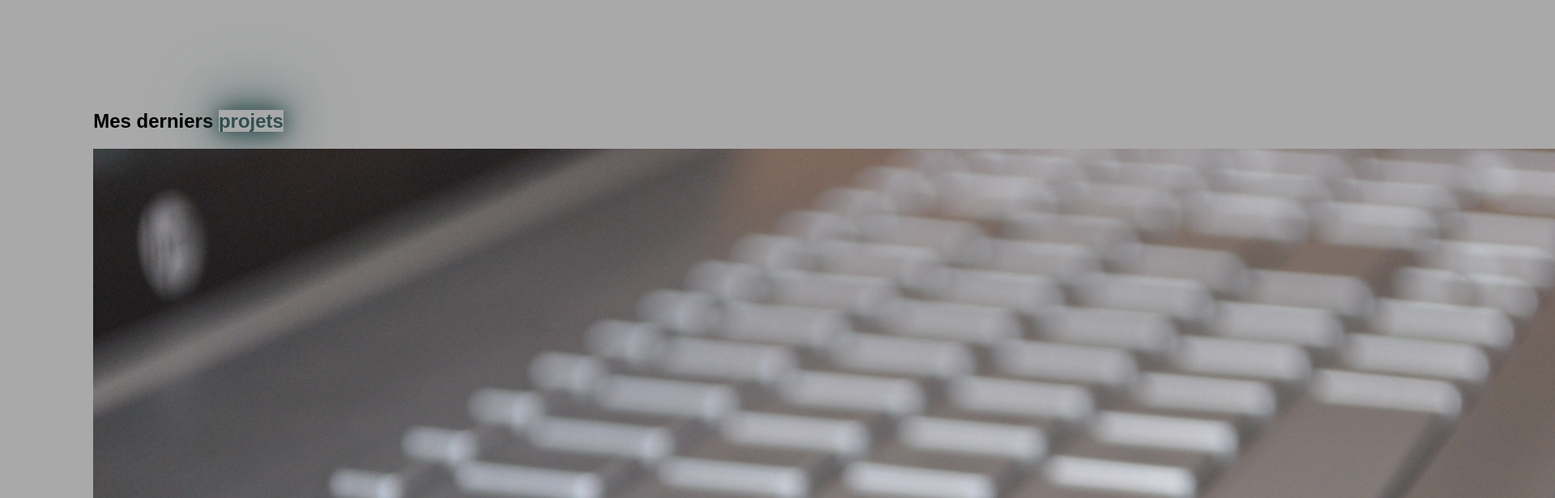
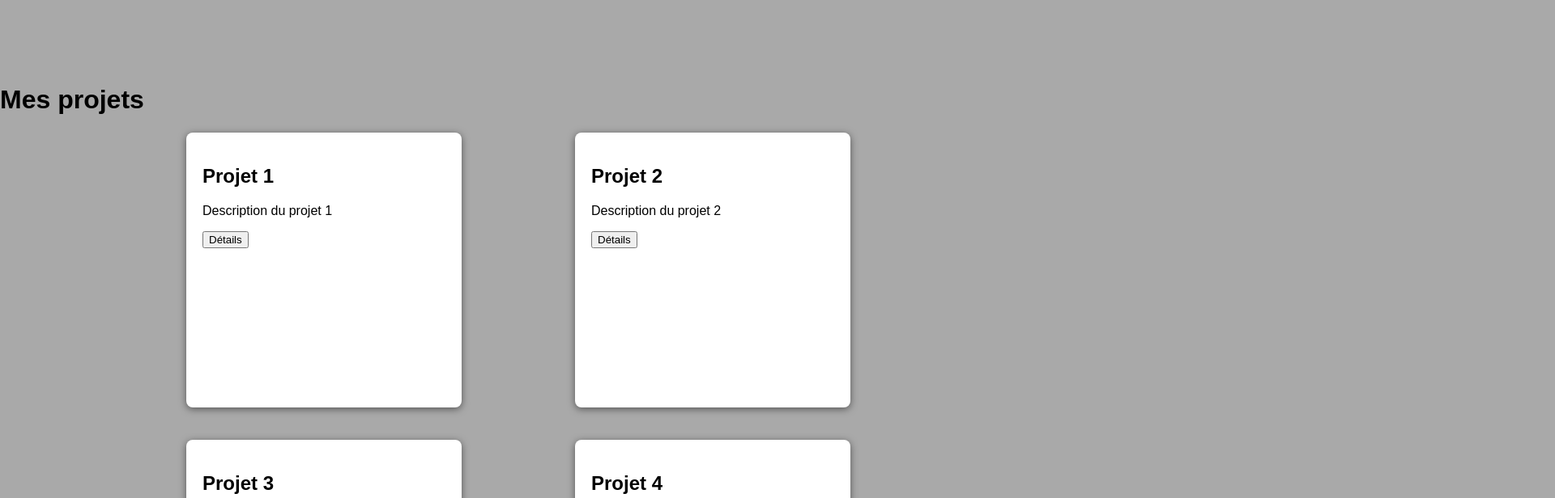
Before and after one commit to Deodatweb/projet-dev-D5, a Vue app: page / in a window 1280 px wide. Shown: the part 780-1396 px from the top of the page at 81% size, 1920 px wide, since content can reach past the window. Built offline with nearby package versions, Linux system fonts and the light colour scheme.

Commit message:
Création de la page des créations

```diff
--- a/src/assets/style.css
+++ b/src/assets/style.css
@@ -1,6 +1,5 @@
 :root {
   --bg-color: #a9a9a9;
-  --snd-bg-color: #dcdcdc;
   --text-color: #fff;
   --main-color: #2f4f4f;
 }
--- /dev/null
+++ b/src/components/ModalCreations.vue
@@ -0,0 +1,59 @@
+<template>
+    <div v-if="isOpen" class="modal-overlay" @click="close">
+        <div class="modal-content" @click.stop>
+            <button class="close-btn" @click="close">X</button>
+            <slot></slot>
+        </div>
+    </div>
+</template>
+
+<script>
+    export default {
+        props: {
+            isOpen: {
+                type: Boolean,
+                required: true
+            }
+        },
+        methods: {
+            close() {
+                this.$emit('close');
+            }
+        }
+    };
+</script>
+
+<style scoped>
+    .modal-overlay {
+        position: fixed;
+        top: 0;
+        left: 0;
+        width: 100vw;
+        height: 100vh;
+        background: rgba(0,0,0,0.5);
+        display: flex;
+        justify-content: center;
+        align-items: center;
+        z-index: 1000;
+    }
+
+    .modal-content {
+        background: #fff;
+        padding: 20px;
+        border-radius: 8px;
+        width: 90%;
+        max-width: 500px;
+        height: 60%;
+        position: relative;
+    }
+
+    .close-btn {
+        position: absolute;
+        top: 10px;
+        right: 10px;
+        background: none;
+        border: none;
+        font-size: 20px;
+        cursor: pointer;
+    }
+</style>
--- /dev/null
+++ b/src/components/ProjetsCreations.vue
@@ -0,0 +1,68 @@
+<template>
+  <div id="projet">
+      <h1>Mes projets</h1>
+      <div class="projects">
+          <div v-for="project in projects" :key="project.id" class="project-card">
+              <h2>{{ project.name }}</h2>
+              <p>{{ project.description }}</p>
+              <button @click="openModal(project)">Détails</button>
+          </div>
+      </div>
+
+      <!-- Modal pour afficher les détails du projet -->
+      <ModalCreations :isOpen="isModalOpen" @close="isModalOpen = false">
+          <h2>{{ selectedProject?.name }}</h2>
+          <p>{{ selectedProject?.description }}</p>
+          <a :href="selectedProject?.link" target="_blank">Voir le projet</a>
+      </ModalCreations>
+  </div>
+</template>
+
+<script>
+import ModalCreations from '@/components/ModalCreations.vue';
+
+  export default {
+      components: {
+          ModalCreations,
+      },
+      data() {
+          return {
+              isModalOpen: false,
+              selectedProject: null,
+              projects: [
+                  { id: 1, name: "Projet 1", description: "Description du projet 1", link: "#"},
+                  { id: 2, name: "Projet 2", description: "Description du projet 2", link: "#"},
+                  { id: 3, name: "Projet 3", description: "Description du projet 3", link: "#"},
+                  { id: 4, name: "Projet 4", description: "Description du projet 4", link: "#"},
+                  { id: 4, name: "Projet 5", description: "Description du projet 5", link: "#"},
+                  { id: 4, name: "Projet 6", description: "Description du projet 6", link: "#"}
+              ],
+          };
+      },
+      methods: {
+          openModal(project) {
+              this.selectedProject = project;
+              this.isModalOpen = true;
+          }
+      }
+  };
+</script>
+
+<style scoped>
+.projects {
+  display: flex;
+  flex-wrap: wrap;
+  gap: 40px;
+  justify-content: center;
+}
+
+.project-card {
+  background: #fff;
+  padding: 20px;
+  margin: 0 50px;
+  border-radius: 8px;
+  box-shadow: 0 2px 10px rgba(0,0,0,0.5);
+  width: 300px;
+  height: 300px;
+}
+</style>
--- a/src/components/TypedText.vue
+++ b/src/components/TypedText.vue
@@ -16,7 +16,7 @@ export default {
 
     onMounted(() => {
       const options = {
-        strings: ['Développeur web junior', 'Web Designer', 'Photographe'],
+        strings: ['Développeur web junior', 'Photographe', 'Requetteur SQL', 'Programmeur VBA'],
         typeSpeed: 70,
         backSpeed: 70,
         backDelay: 1000,
--- a/src/views/HomeView.vue
+++ b/src/views/HomeView.vue
@@ -5,80 +5,22 @@
             <h3>Hello, je m'appelle</h3>
             <h1>Frédéric D.</h1>
             <TypedText />
-            <p>Passionné d'informatique et notamment par la création de sites web, je me suis inscrit au CEF pour obtenir une certification de développeur web.</p>
+            <p>Passionné d'informatique et notamment par la création de sites internet, je travaille tous les week-end afin d'obtenir une certification de développeur web par le biais du CEF.</p>
         </div>
         <div class="home-img">
             <img src="../icons/clavier_gris.jpg" alt="Photo d'un clavier d'ordinateur gris">
         </div>
     </section>
 
-    <!-- PORTFOLIO SECTION DESIGN -->
-    <section class="projet" id="projet">
-        <h2 class="heading">Mes derniers <span>projets</span></h2>
-        <div class="portfolio-container">
-            <div class="portfolio-box">
-                <img src="../icons/clavier_gris.jpg" alt="">
-                <div class="portfolio-layer">
-                    <h4>Web Design</h4>
-                    <p>Lorem ipsum dolor sit amet, consectetur adipisicing elit.</p>
-                    <i class="fa-solid fa-up-right-from-square"></i>
-                </div>
-            </div>
-
-            <div class="portfolio-box">
-                <img src="../icons/clavier_gris.jpg" alt="">
-                <div class="portfolio-layer">
-                    <h4>Web Design</h4>
-                    <p>Lorem ipsum dolor sit amet, consectetur adipisicing elit.</p>
-                    <i class="fa-solid fa-up-right-from-square"></i>
-                </div>
-            </div>
-
-            <div class="portfolio-box">
-                <img src="../icons/clavier_gris.jpg" alt="">
-                <div class="portfolio-layer">
-                    <h4>Web Design</h4>
-                    <p>Lorem ipsum dolor sit amet, consectetur adipisicing elit.</p>
-                    <i class="fa-solid fa-up-right-from-square"></i>
-                </div>
-            </div>
-
-            <div class="portfolio-box">
-                <img src="../icons/clavier_gris.jpg" alt="">
-                <div class="portfolio-layer">
-                    <h4>Web Design</h4>
-                    <p>Lorem ipsum dolor sit amet, consectetur adipisicing elit.</p>
-                    <i class="fa-solid fa-up-right-from-square"></i>
-                </div>
-            </div>
-
-            <div class="portfolio-box">
-                <img src="../icons/clavier_gris.jpg" alt="">
-                <div class="portfolio-layer">
-                    <h4>Web Design</h4>
-                    <p>Lorem ipsum dolor sit amet, consectetur adipisicing elit.</p>
-                    <i class="fa-solid fa-up-right-from-square"></i>
-                </div>
-            </div>
-
-            <div class="portfolio-box">
-                <img src="../icons/clavier_gris.jpg" alt="">
-                <div class="portfolio-layer">
-                    <h4>Web Design</h4>
-                    <p>Lorem ipsum dolor sit amet, consectetur adipisicing elit.</p>
-                    <i class="fa-solid fa-up-right-from-square"></i>
-                </div>
-            </div>
-        </div>
-    </section>
-
-      <ContactForm />
+    <ProjetsCreations />
+    <ContactForm />
 
 </template>
 
 <script>
 import TypedText from '@/components/TypedText.vue';
 import ContactForm from '@/components/ContactForm.vue';
+import ProjetsCreations from '@/components/ProjetsCreations.vue';
 
 export default {
   name: 'HomeView',
@@ -86,6 +28,7 @@ export default {
   components: {
     TypedText,
     ContactForm,
+    ProjetsCreations,
   }
 }
 </script>
--- a/src/views/ProjetsView.vue
+++ /dev/null
@@ -1,18 +0,0 @@
-<template>
-    <div class="projet" id="projet">
-      <h1>Mes projets</h1>
-    </div>
-  </template>
-
-  <script>
-    export default {
-      name: 'ProjetsView',
-    }
-  </script>
-
-  <style scoped>
-  .projet {
-    height: 100vh;
-    background: green;
-  }
-  </style>
```
